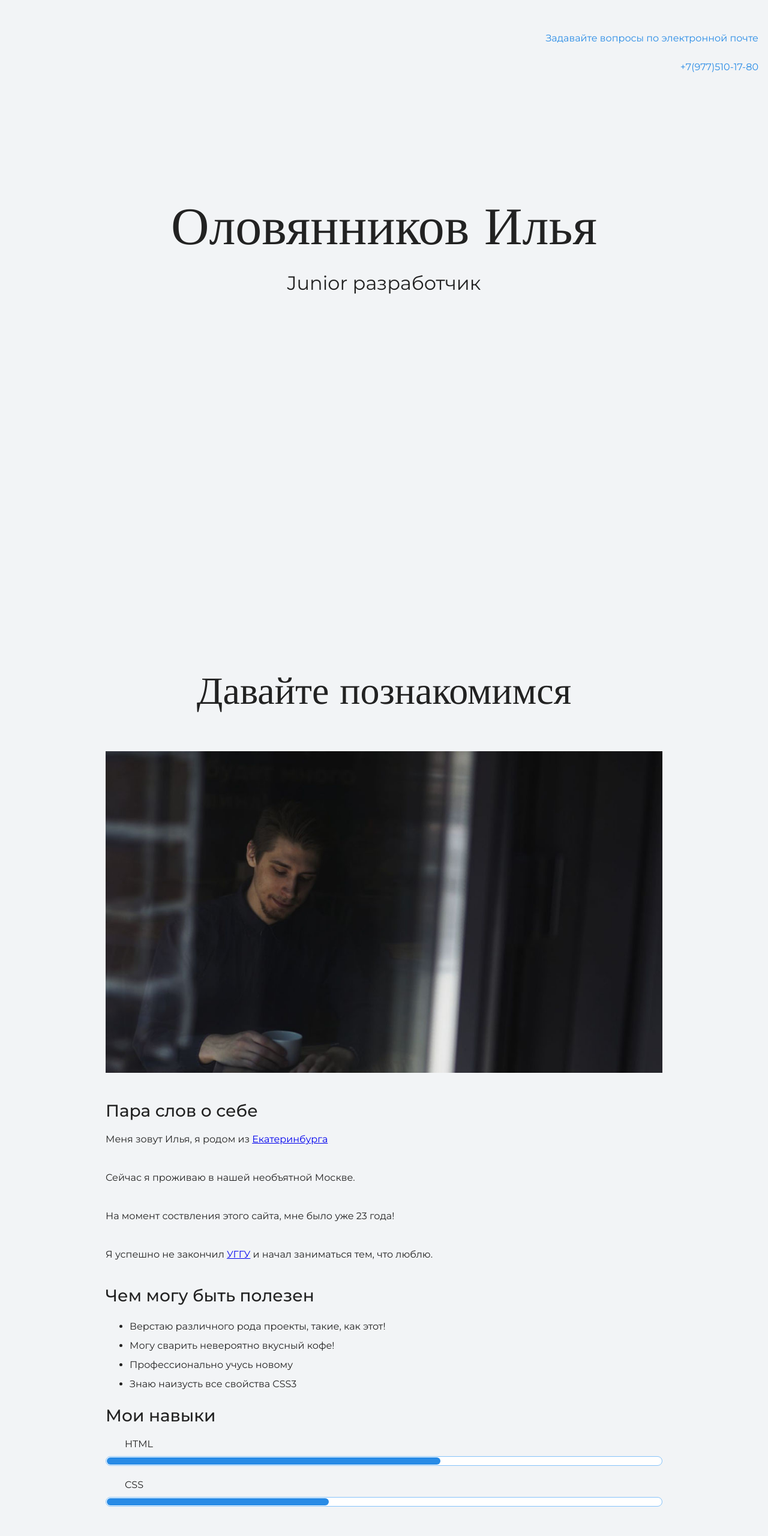
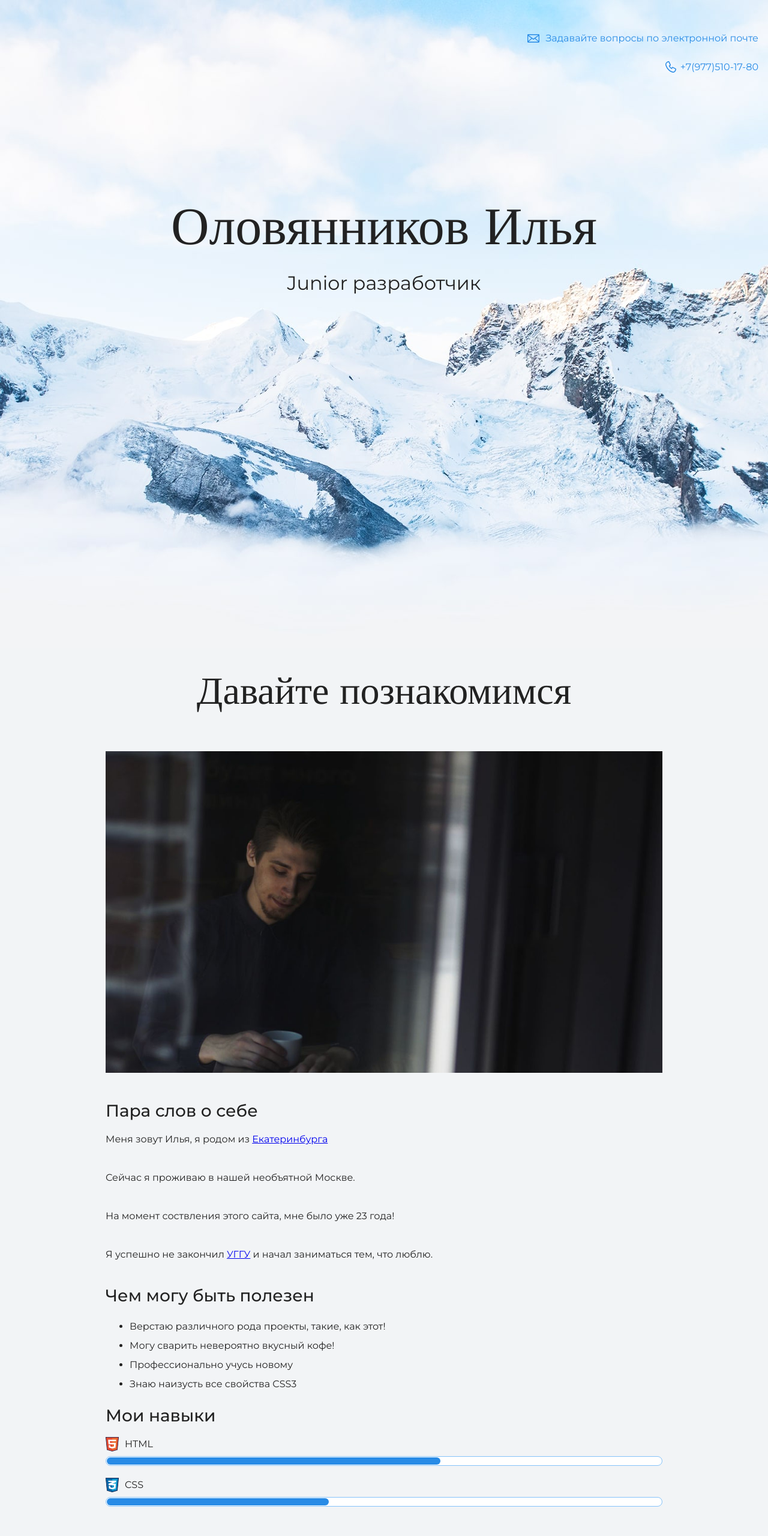
Before and after one commit to Olovyannikov/My-Portfolio, a plain HTML site: page index.html in a window 1280 px wide. Shown: the top 2560 px of the page at 60% size. Drawn offline with nearby package versions, Linux system fonts and the light colour scheme.

Commit message:
Update style.css

```diff
--- a/css/style.css
+++ b/css/style.css
@@ -6,7 +6,7 @@ body {
   line-height: 32px;
   color: #222222;
   background-color: #f2f4f6;
-  background-image: url("img/hero-bg.jpg");
+  background-image: url("../img/hero-bg.jpg");
   background-repeat: no-repeat;
   background-position: top center;
 }
@@ -38,12 +38,12 @@ body {
 
 .header-email {
   padding-left: 30px;
-  background-image: url("img/icon-email-header.svg");
+  background-image: url("../img/icon-email-header.svg");
 }
 
 .header-phone {
   padding-left: 25px;
-  background-image: url("img/icon-phone-header.svg");
+  background-image: url("../img/icon-phone-header.svg");
 }
 
 .hero-image {
@@ -111,11 +111,11 @@ body {
 }
 
 .skill-html {
-  background-image: url("img/icon-html.svg");
+  background-image: url("../img/icon-html.svg");
 }
 
 .skill-css {
-  background-image: url("img/icon-css.svg");
+  background-image: url("../img/icon-css.svg");
 }
 
 .level {
@@ -185,10 +185,10 @@ body {
 
 .footer-email {
   padding-left: 30px;
-  background-image: url("img/icon-email-footer.svg");
+  background-image: url("../img/icon-email-footer.svg");
 }
 
 .footer-phone {
   padding-left: 25px;
-  background-image: url("img/icon-phone-footer.svg");
+  background-image: url("../img/icon-phone-footer.svg");
 }
```
